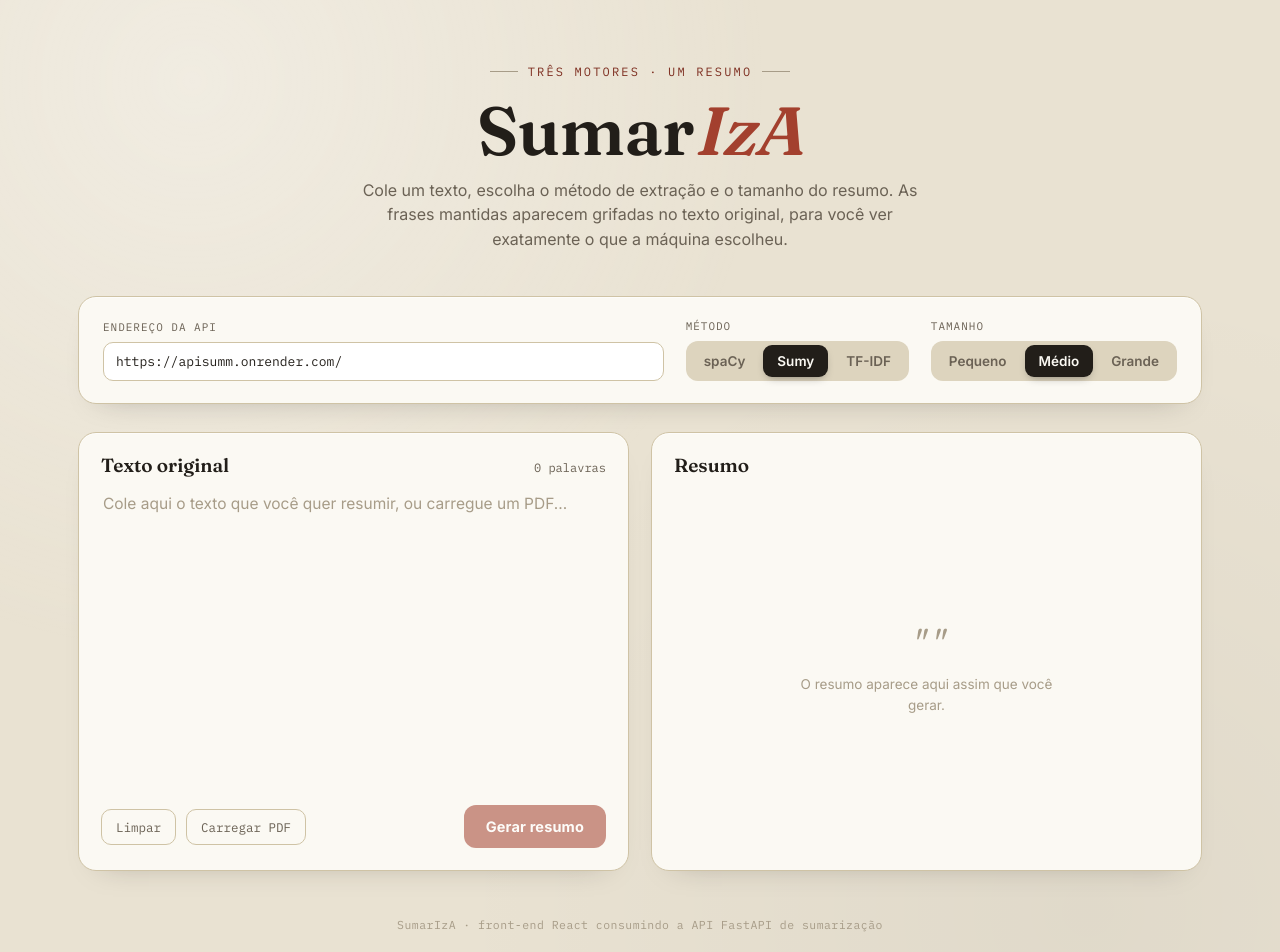
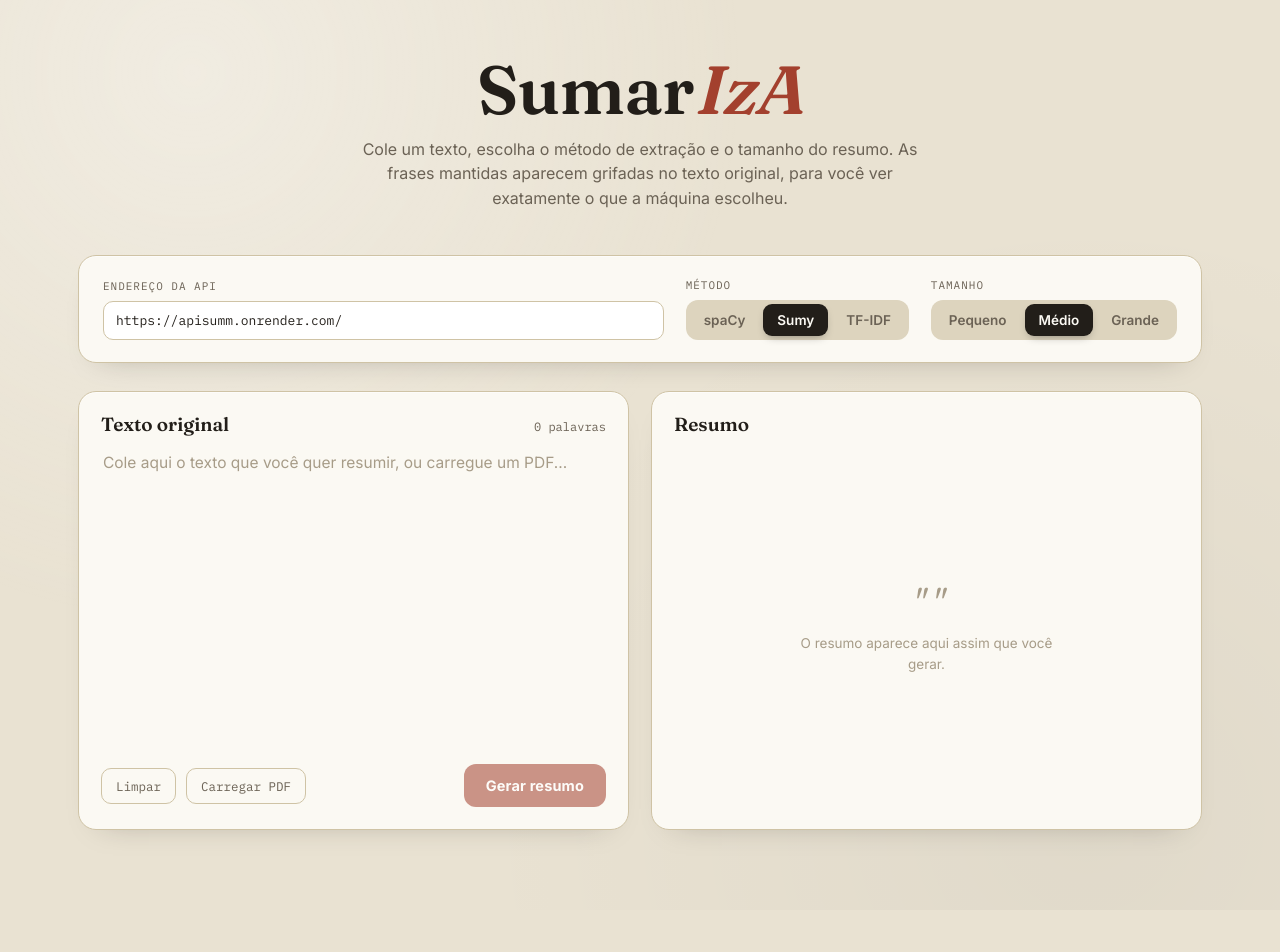
Before and after one commit to KaueBrandao/SumarIzA_React, a React (Vite) app: page / in a window 1280 px wide. Shown: the top 952 px of the page. After the commit the page ends 910 px from the top, so only its background shows below. Built offline with nearby package versions, Linux system fonts and the light colour scheme.

Commit message:
Tirando falas

```diff
--- a/src/app.jsx
+++ b/src/app.jsx
@@ -172,7 +172,7 @@ function App() {
     <div className="wrap">
 
       <div className="masthead">
-        <div className="eyebrow">três motores · um resumo</div>
+
         <h1 className="title">Sumar<em>IzA</em></h1>
         <p className="subtitle">
           Cole um texto, escolha o método de extração e o tamanho do resumo.
@@ -357,7 +357,6 @@ function App() {
 
       </div>
 
-      <footer>SumarIzA · front-end React consumindo a API FastAPI de sumarização</footer>
     </div>
   )
 }
```
